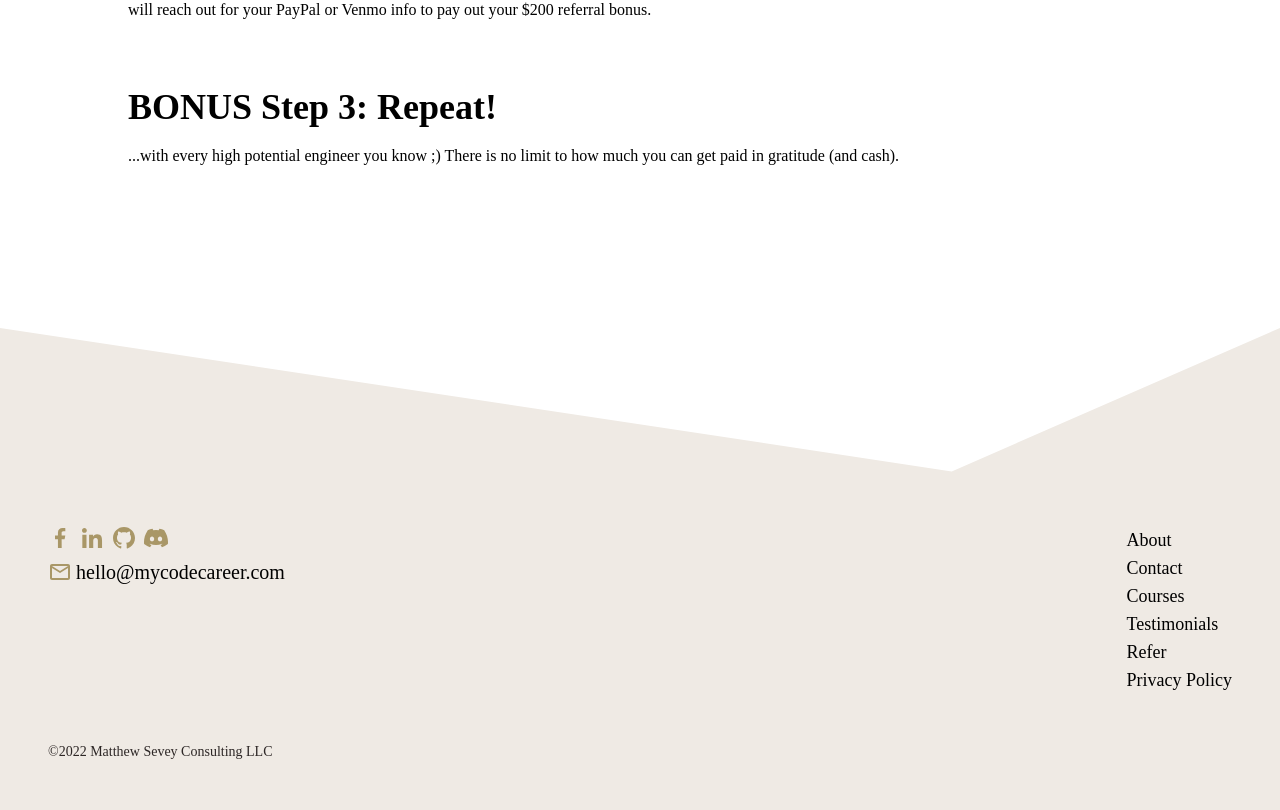
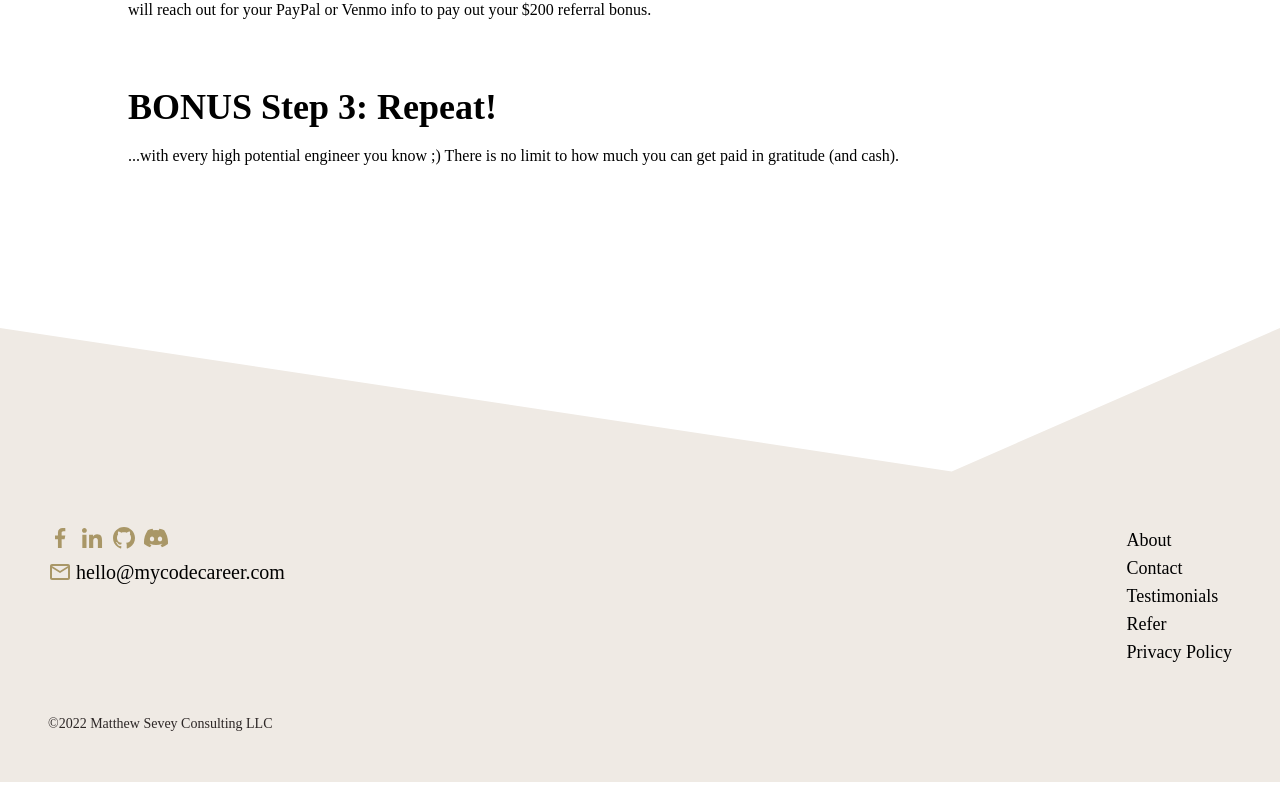
Before and after one commit to mycodecareer/mycodecareer.github.io, a React (Create React App) app: page /refer in a window 1280 px wide. Shown: the part 1233-2043 px from the top of the page. After the commit the page ends 2015 px from the top, so only its background shows below. Built offline with nearby package versions, Linux system fonts and the light colour scheme; a web font is replaced by a local one.

Commit message:
footer: remove courses link (#183)

```diff
--- a/src/components/common/Footer/Footer.jsx
+++ b/src/components/common/Footer/Footer.jsx
@@ -1,7 +1,6 @@
 import FooterLinks from "./FooterLinks";
 import FooterSocials from "./FooterSocials";
 import Divider from "../../../assets/triangleAsymmetricalNegative.svg";
-import { CoursesLink } from "../../../constants/constants";
 
 const footerLinks = [
   {
@@ -13,12 +12,6 @@ const footerLinks = [
     id: 2,
     name: "Contact",
     url: "/contact",
-  },
-  {
-    id: 3,
-    name: "Courses",
-    url: CoursesLink,
-    external: true,
   },
   {
     id: 4,
```
